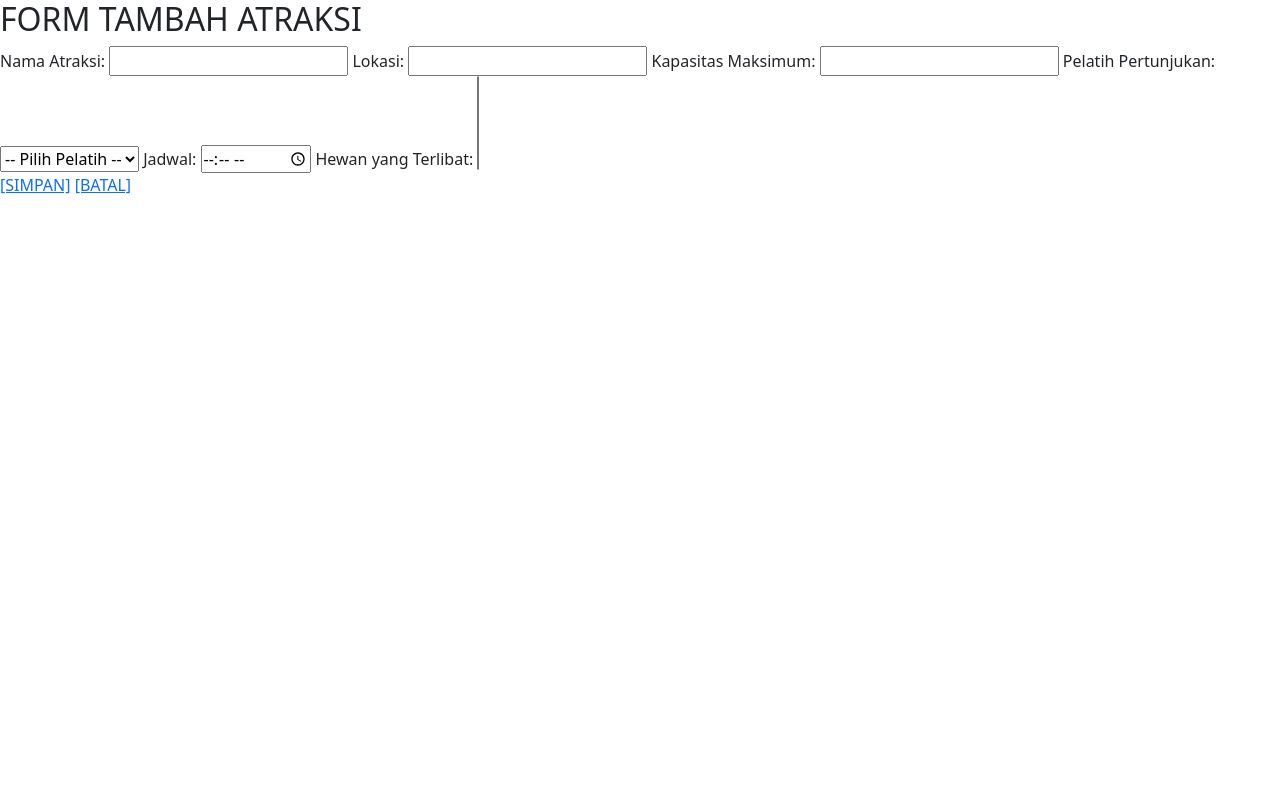
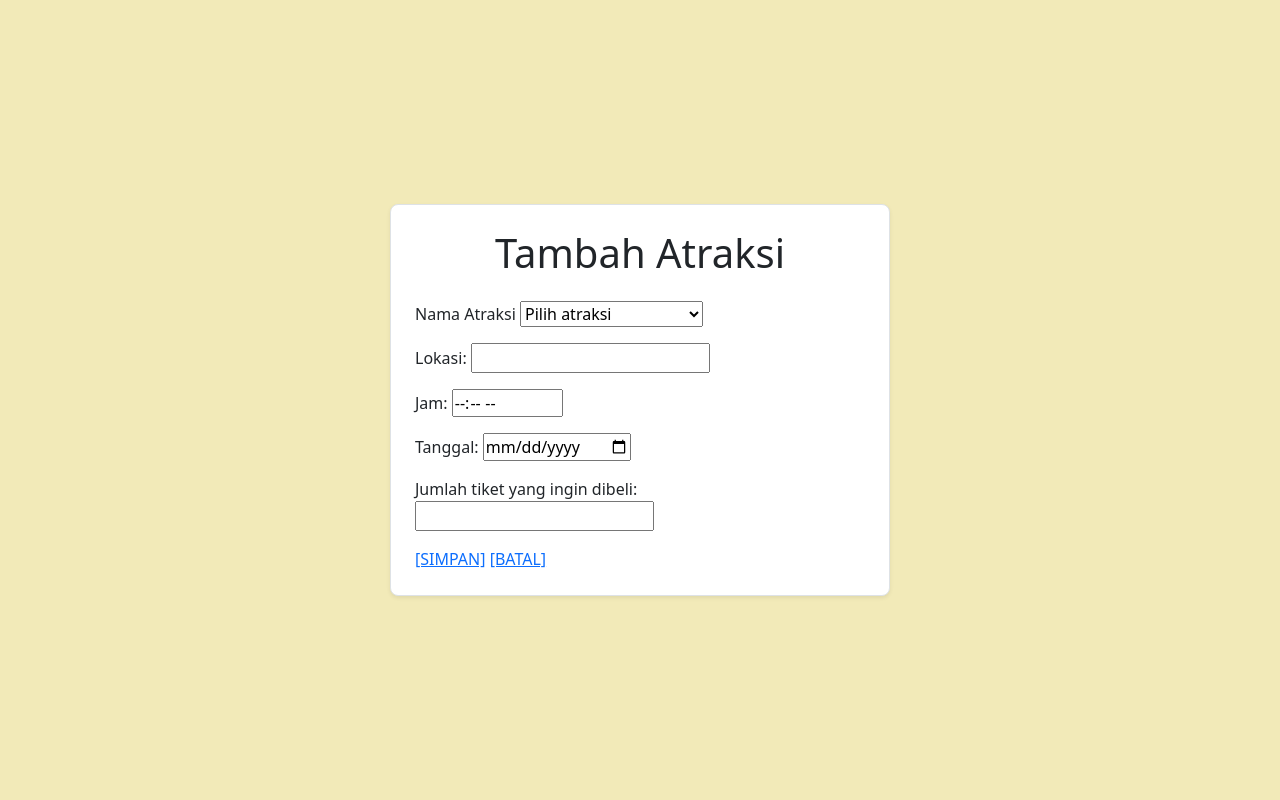
Before and after one commit to Basdat-C02/sizopi, a Django app: page /fasilitas/reservasi/create in a window 1280 px wide. Run offline with Django 5.2, Linux system fonts and the light colour scheme.

Commit message:
feat: create reservasi template

```diff
--- a/hiburan/templates/atraksi/create.html
+++ b/hiburan/templates/atraksi/create.html
@@ -47,7 +47,10 @@
                     <label>Jadwal</label>
                     <input type="time" name="jadwal" class="form-control">
                 </div>
-                <button type="submit" class="btn btn-success w-100">Tambah</button>
+                <div class="buttons">
+                    <a href="{% url 'hiburan:data_atraksi' %}">[SIMPAN]</a>
+                    <a href="{% url 'hiburan:data_atraksi' %}">[BATAL]</a>
+                </div>
             </form>
         </div>
     </div>
--- a/hiburan/templates/reservasi/create.html
+++ b/hiburan/templates/reservasi/create.html
@@ -5,42 +5,83 @@
 <head>
     <meta charset="UTF-8">
     <meta name="viewport" content="width=device-width, initial-scale=1.0">
-    <title>Data Wahana</title>
+    <title>Tambah Atraksi</title>
 </head>
 <body>
-    <!-- Form Tambah Atraksi -->
-    <div class="form-container">
-        <h2>FORM TAMBAH ATRAKSI</h2>
-        <form>
-            <label>Nama Atraksi:</label>
-            <input type="text" name="nama_atraksi">
+    <div style="background-color: #f2eab8; min-height: 100vh;" class="d-flex flex-column justify-content-center align-items-center">
+        <div class="border shadow-sm p-4 rounded-3 bg-white" style="width: 500px;">
+            <h1 class="text-center mb-4">Tambah Atraksi</h1>
+            <form method="post">
+                {% csrf_token %}
+                <div class="mb-3">
+                    <label htmlFor="atraksi">Nama Atraksi</label>
+                    <select
+                    id="atraksi"
+                    value={atraksi}
+                    >
+                    <option value="">Pilih atraksi</option>
+                    <option value="AtraksiLumbaLumba">Atraksi Lumba-lumba</option>
+                    <option value="KebunBinatangMini">Kebun Binatang Mini</option>
+                    <option value="AtraksiGajah">Atraksi Gajah</option>
+                    <option value="PertunjukanKuda">Pertunjukan Kuda</option>
+                    <option value="SirkusSinga">Sirkus Singa</option>
+                    <option value="AtraksiUlar">Atraksi Ular</option>
+                    <option value="KandangKuda">Kandang Kuda</option>
+                    </select>
+                </div>
+                <div class="mb-3">
+                    <label for="lokasi">Lokasi:</label>
+                    <input type="text" id="lokasi" readonly>
+                </div>
 
-            <label>Lokasi:</label>
-            <input type="text" name="lokasi">
+                <div class="mb-3">
+                    <label for="jam">Jam:</label>
+                    <input type="time" id="jam" readonly>
+                </div>
 
-            <label>Kapasitas Maksimum:</label>
-            <input type="number" name="kapasitas_maksimum">
+                <div class="mb-3">
+                    <label for="tanggal">Tanggal:</label>
+                    <input type="date" id="tanggal">
+                </div>
 
-            <label>Pelatih Pertunjukan:</label>
-            <select name="pelatih_pertunjukan">
-                <option value="">-- Pilih Pelatih --</option>
-                <!-- Dropdown Pelatih akan diisi dinamis -->
-            </select>
+                <div class="mb-3">
+                    <label for="jumlah">Jumlah tiket yang ingin dibeli:</label>
+                    <input type="number" id="jumlah" min="1">
+                </div>
 
-            <label>Jadwal:</label>
-            <input type="time" name="jadwal">
+                <div class="buttons">
+                    <a href="{% url 'hiburan:data_reservasi' %}">[SIMPAN]</a>
+                    <a href="{% url 'hiburan:data_reservasi' %}">[BATAL]</a>
+                </div>
+            </form>
+        </div>
+    </div>
+    <script>
+        const atraksiData = {
+          "Atraksi Lumba-lumba": { lokasi: "Zona Laut", jam: "10:00" },
+          "Pertunjukan Harimau": { lokasi: "Blok A", jam: "11:00" },
+          "Kebun Binatang Mini": { lokasi: "Taman Fauna", jam: "09:30" },
+          "Atraksi Gajah": { lokasi: "Zona Gajah", jam: "13:00" },
+          "Pertunjukan Kuda": { lokasi: "Lapangan Kuda", jam: "14:00" },
+          "Sirkus Singa": { lokasi: "Panggung Sirkus", jam: "15:00" },
+          "Atraksi Ular": { lokasi: "Zona Ular", jam: "12:00" },
+          "Kandang Kuda": { lokasi: "Blok Kuda", jam: "16:00" }
+        };
 
-            <label>Hewan yang Terlibat:</label>
-            <select name="hewan_terlibat" multiple>
-                <!-- Multiselect hewan -->
-            </select>
+        function updateDetail() {
+          const selected = document.getElementById("nama_atraksi").value;
+          const lokasiInput = document.getElementById("lokasi");
+          const jamInput = document.getElementById("jam");
 
-            <div class="buttons">
-                <a href="{% url 'hiburan:data_atraksi' %}">[SIMPAN]</a>
-                <a href="{% url 'hiburan:data_atraksi' %}">[BATAL]</a>
-            </div>
-        </form>
-    </div>
+          if (atraksiData[selected]) {
+            lokasiInput.value = atraksiData[selected].lokasi;
+            jamInput.value = atraksiData[selected].jam;
+          } else {
+            lokasiInput.value = "";
+            jamInput.value = "";
+          }
+        }
+      </script>
 </body>
 </html>
 {% endblock content %}
--- a/hiburan/templates/wahana/create.html
+++ b/hiburan/templates/wahana/create.html
@@ -29,7 +29,10 @@
                     <label>Peraturan</label>
                     <input type="text" name="peraturan" class="form-control" required>
                 </div>
-                <button type="submit" class="btn btn-success w-100">Tambah</button>
+                <div class="buttons">
+                    <a href="{% url 'hiburan:data_atraksi' %}">[SIMPAN]</a>
+                    <a href="{% url 'hiburan:data_atraksi' %}">[BATAL]</a>
+                </div>
             </form>
         </div>
     </div>
```
